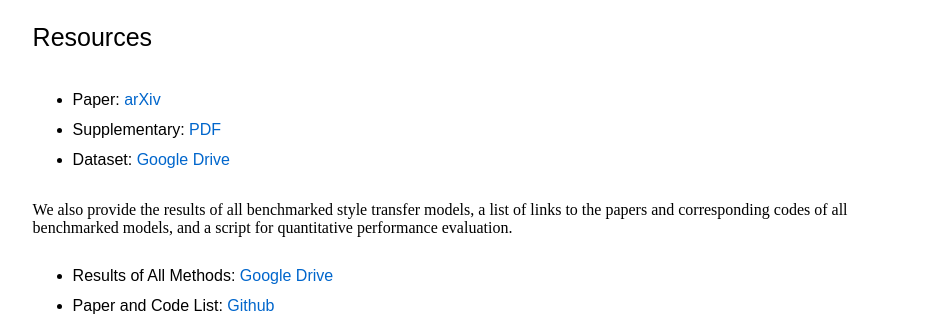
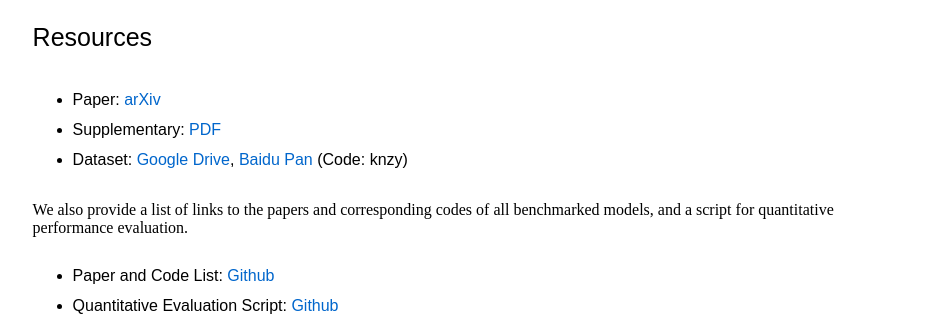
Before and after one commit to daooshee/TE141K, a plain HTML site: page index.html in a window 1280 px wide. Shown: the part 1600-1924 px from the top of the page, without its empty margins (165-1113 px from the left). Drawn offline with Linux system fonts and the light colour scheme.

Commit message:
Update files on google drive and add baidu pan

```diff
--- a/index.html
+++ b/index.html
@@ -73,13 +73,14 @@
 			<ul style="line-height:15px">
 			　　<li> Paper: <a href="https://arxiv.org/abs/1905.03646" class="links">arXiv</a> </li>
 			　　<li> Supplementary: <a href="https://drive.google.com/file/d/1HARtnbxeRH0hV47yPdhBIRorQs5uOFcQ/view?usp=sharing" class="links">PDF</a></li>
-			　　<li> Dataset: <a href="https://drive.google.com/file/d/19NiWJunBXVjPSLNw3RC93fbkPKXv6bq5/view?usp=sharing" class="links">Google Drive</a></li>
+			　　<li> Dataset: <a href="https://drive.google.com/drive/folders/1kTCzs425Ddi6BzTYzPPtz5ucD__tjuSU?usp=sharing" class="links">Google Drive</a>, <a href="https://pan.baidu.com/s/1o0SWr-Rg01lkii_F5ugJYg" class="links">Baidu Pan</a> (Code: knzy) </li>
 			</ul>
 
-			<br>
-			We also provide the results of all benchmarked style transfer models, a list of links to the papers and corresponding codes of all benchmarked models, and a script for quantitative performance evaluation.
+			<br>We also provide
+			<!-- the results of all benchmarked style transfer models,  -->
+			a list of links to the papers and corresponding codes of all benchmarked models, and a script for quantitative performance evaluation.
 			<ul style="line-height:15px">
-			　　<li> Results of All Methods: <a href="https://drive.google.com/file/d/1vtaqYQsl4atN8kKhMUFXgK2cj_O9kK0v/view?usp=sharing" class="links">Google Drive</a></li>
+			<!-- 　　<li> Results of All Methods: <a href="https://drive.google.com/file/d/1vtaqYQsl4atN8kKhMUFXgK2cj_O9kK0v/view?usp=sharing" class="links">Google Drive</a></li> -->
 			　　<li> Paper and Code List: <a href="https://github.com/daooshee/TE141K/blob/master/Review.md" class="links">Github</a></li>
 			　　<li> Quantitative Evaluation Script: <a href="https://github.com/daooshee/TE141K/tree/master/EvaluationScripts" class="links">Github</a></li>
 			</ul>
```
